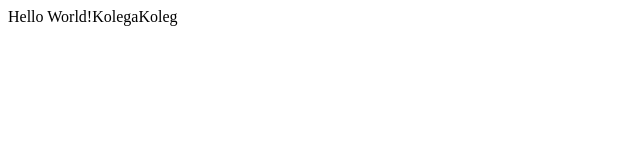
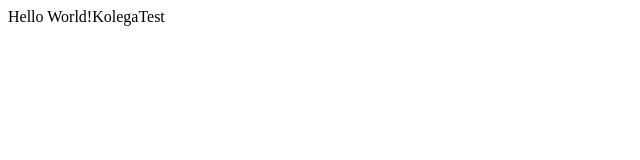
Before and after one commit to Ola214/GitTutorial, a plain HTML site: page index.html in a window 1280 px wide. Shown: the full height of the page, 0-640 px from the left. Drawn offline with Linux system fonts and the light colour scheme.

Commit message:
nasza zmiana

```diff
--- a/index.html
+++ b/index.html
@@ -6,6 +6,6 @@
     <title>Git Tutorial</title>
 </head>
 <body>
-    Hello World!KolegaKoleg
+    Hello World!KolegaTest
 </body>
 </html>
```
